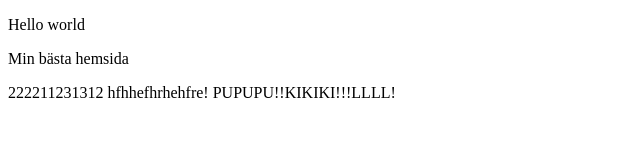
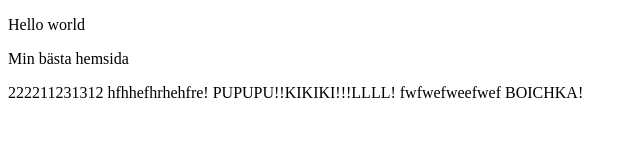
Before and after one commit to pashasokol/TEST_REPOSITORY, a plain HTML site: page Lektion 1/Demo 1/index.html in a window 1280 px wide. Shown: the whole page, without its empty margins (0-640 px from the left). Drawn offline with Linux system fonts and the light colour scheme.

Commit message:
working now

```diff
--- a/Lektion 1/Demo 1/index.html
+++ b/Lektion 1/Demo 1/index.html
@@ -25,6 +25,7 @@
 hfhhefhrhehfre!
 
   PUPUPU!!KIKIKI!!!LLLL!
+  fwfwefweefwef  BOICHKA!
 
 </body>
 
```
